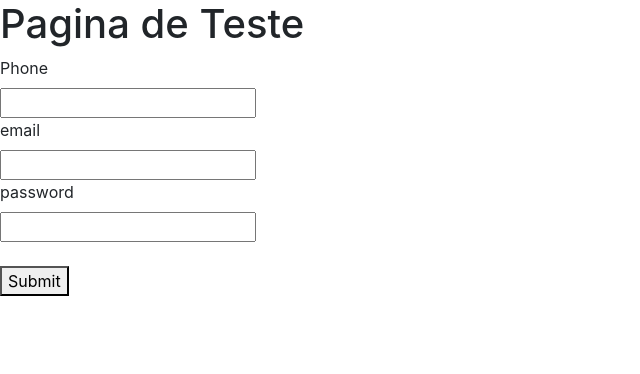
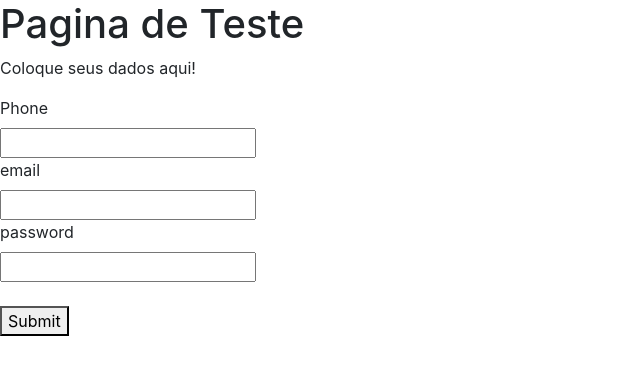
Before and after one commit to IPB-EBENEZER/landing-page, a plain HTML site: page index.html in a window 1280 px wide. Shown: the whole page, without its empty margins (0-640 px from the left). Drawn offline with nearby package versions, Linux system fonts and the light colour scheme.

Commit message:
Alteração paragrafo

```diff
--- a/index.html
+++ b/index.html
@@ -7,6 +7,7 @@
 
 <body>
 <h1>Pagina de Teste</h1>
+<p>Coloque seus dados<spam></spam> aqui! </p>
 
 <script>
 
```
